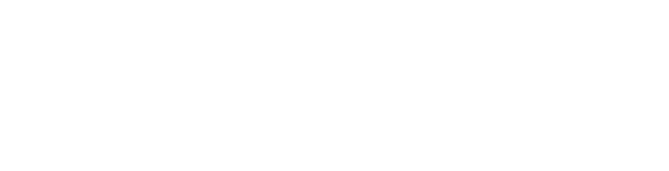
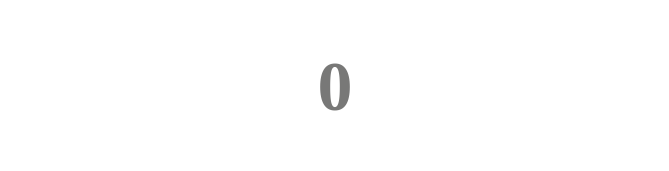
Before and after one commit to abdumalik2525/Dom, a plain HTML site: page index.html in a window 1280 px wide. Shown: the top 171 px of the page, without its empty margins (305-974 px from the left). Drawn offline with Linux system fonts and the light colour scheme.

Commit message:
Dark -light

```diff
--- a/style.css
+++ b/style.css
@@ -1,7 +1,7 @@
 h1 {
   text-align: center;
   font-size: 70px;
-  color: #fff;
+  color: #787877;
 }
 .container_btn {
   text-align: center;
```
